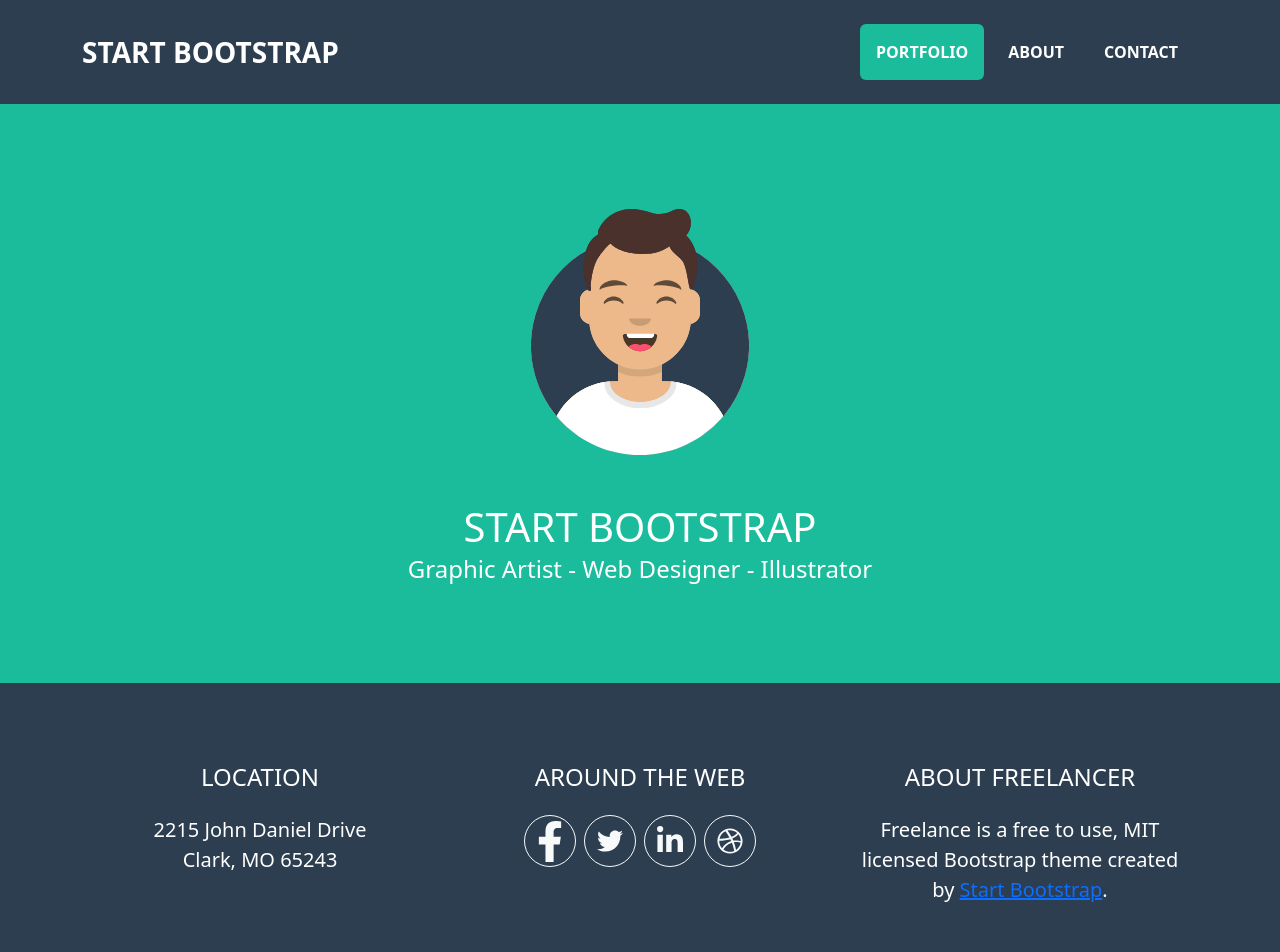
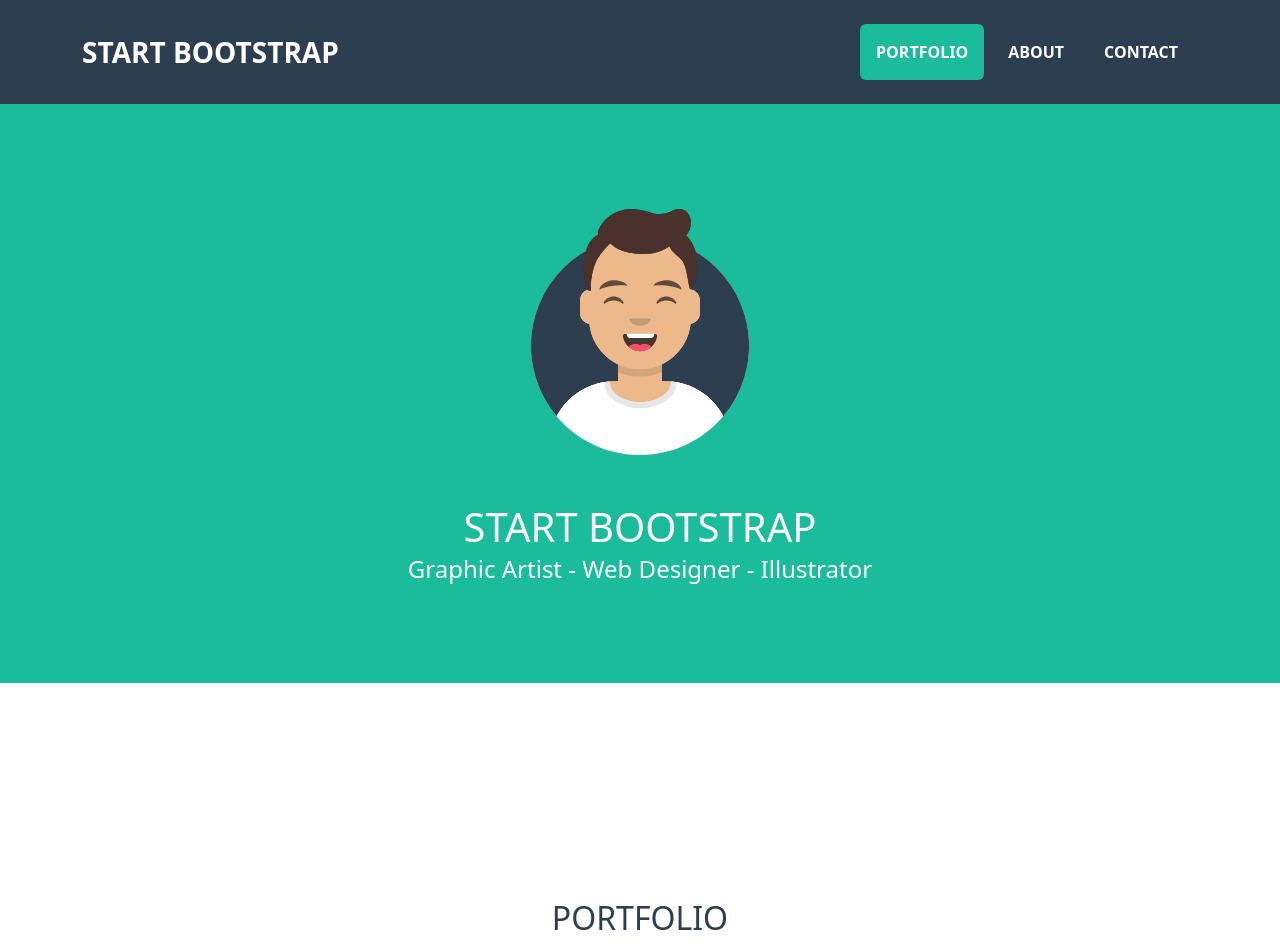
Before and after one commit to hanantawafsha/startbootstrapreact, a React (Vite) app: page / in a window 1280 px wide. Shown: the top 952 px of the page. Built offline with nearby package versions, Linux system fonts and the light colour scheme.

Commit message:
update route

```diff
--- a/src/App.jsx
+++ b/src/App.jsx
@@ -11,9 +11,9 @@ export default function App() {
   return (
     <Router>
       <Navbar />
+      < Masthead />
       <Routes>
-        <Route path='/' element={<Masthead />} />
-        <Route path='/portfolio' element={<Portfolio />} />
+      <Route path='/' element={<Portfolio />} />
         <Route path='/about' element={<About />} />
         <Route path='/contact' element={<Contact />} />
 
--- a/src/component/navbar/Navbar.jsx
+++ b/src/component/navbar/Navbar.jsx
@@ -12,7 +12,7 @@ export default function Navbar() {
     <div className="collapse navbar-collapse " id="navbarSupportedContent">
       <ul className="navbar-nav ms-auto mb-2 mb-lg-0">
         <li className="nav-item mx-0 mx-lg-1">
-          <Link className="nav-link py-3 px-0 px-lg-3 rounded active" aria-current="page" to={'/portfolio'}>Portfolio</Link>
+          <Link className="nav-link py-3 px-0 px-lg-3 rounded active" aria-current="page" to={'/'}>Portfolio</Link>
         </li>
         <li className="nav-item mx-0 mx-lg-1">
           <Link className="nav-link py-3 px-0 px-lg-3 rounded " aria-current="page" to={'/about'}>ABOUT</Link>
```
